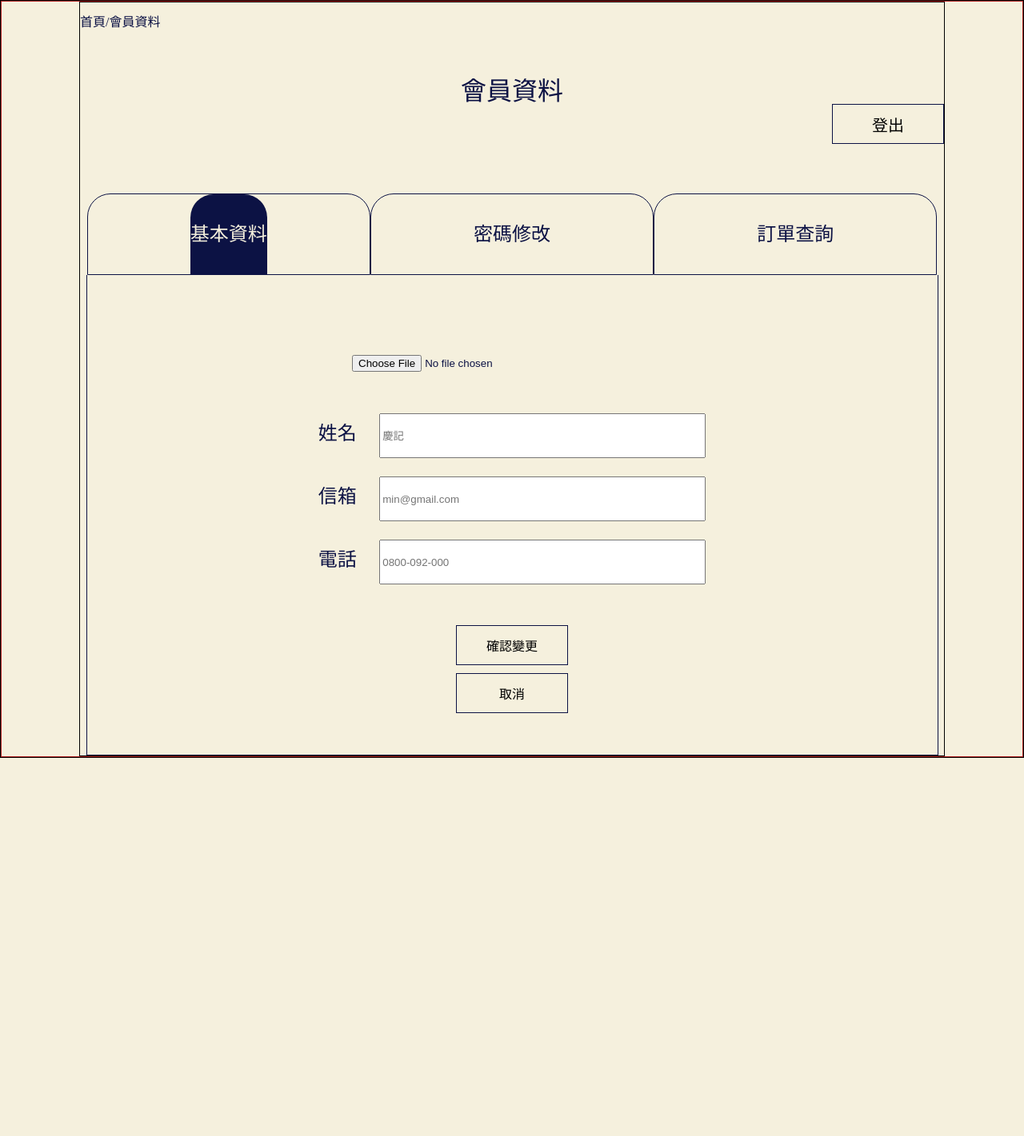
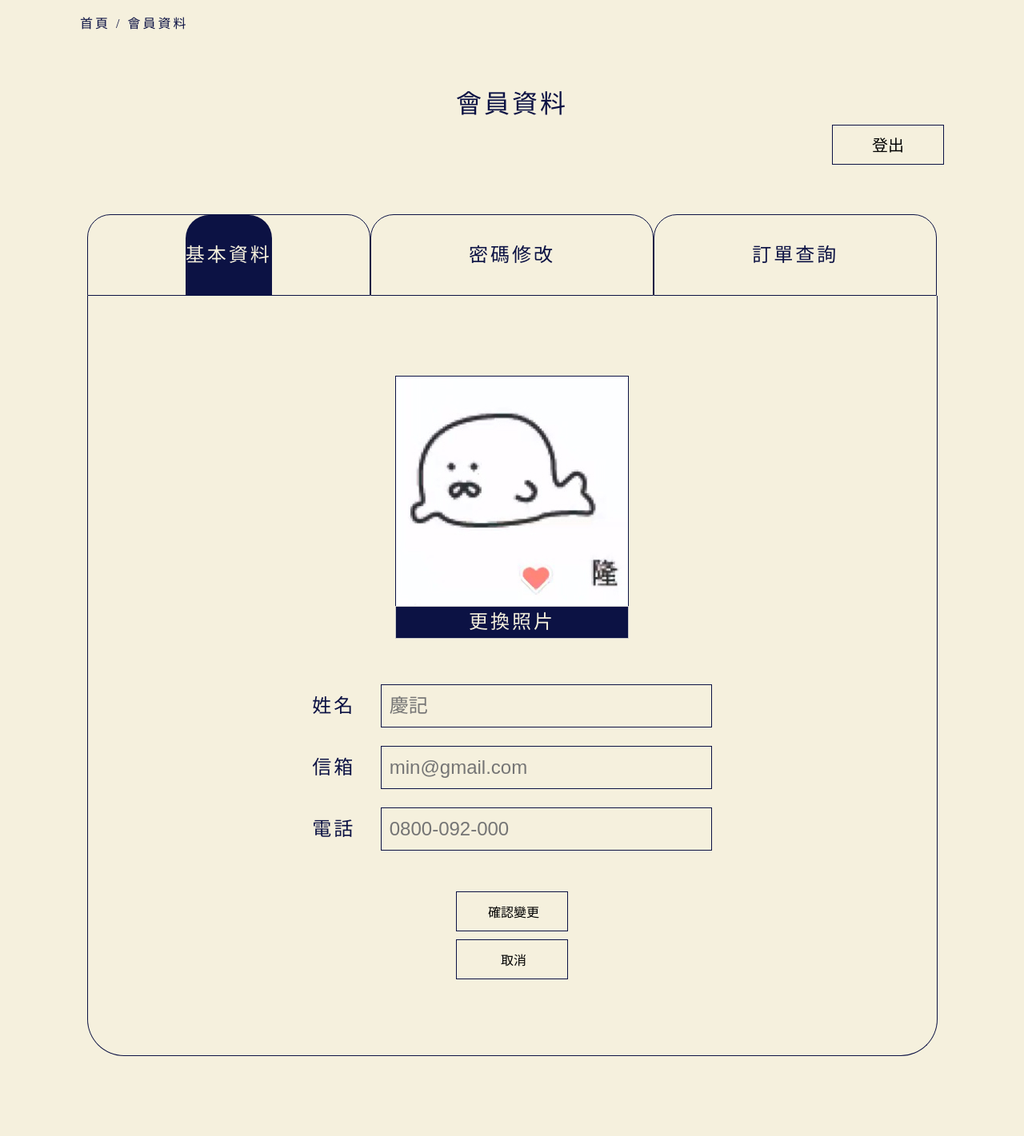
Before and after one commit to jayyehice/sunoom, a PHP site: page /member.html in a window 1280 px wide. Shown: the whole page at 80% size. Before the commit the page ends 948 px from the top, so only its background shows below. Run offline with PHP 8.4, Linux system fonts and the light colour scheme; style sheets or scripts are compiled from the project's sources.

Commit message:
細項修改

```diff
--- a/src/css/member.css
+++ b/src/css/member.css
@@ -1,17 +1,17 @@
 body {
   background-color: #F5F0DD;
-  border: 1px solid black;
   color: #0C1244;
+  box-sizing: border-box;
+  line-height: 1.6;
+  letter-spacing: 3px;
 }
 
 main {
-  border: 1px solid firebrick;
   margin: 0 auto;
   color: #0C1244;
 }
 
 .wrapper {
-  border: 1px solid black;
   width: 1080px;
   margin: 0 auto;
 }
@@ -77,14 +83,16 @@ h3 {
 }
 
 .basicData {
-  width: 1063px;
+  width: 1061px;
   margin: 0 auto;
-  height: 500px;
+  height: 850px;
   text-align: center;
+  border-radius: 0px 0px 46px 46px;
   border-left: 1px solid #0C1244;
   border-right: 1px solid #0C1244;
   border-bottom: 1px solid #0C1244;
   padding-top: 100px;
+  margin-bottom: 100px;
 }
 .basicData label {
   font-size: 24rem;
@@ -94,6 +102,30 @@ h3 {
   margin-bottom: 23px;
   width: 400px;
   height: 50px;
+  background-color: #F5F0DD;
+  border: 1px solid #0C1244;
+  padding-left: 10px;
+  font-size: 24rem;
+}
+.basicData input[type=file] {
+  position: fixed;
+  right: 100%;
+  bottom: 100%;
+}
+.basicData .custom-file-upload {
+  border: 1px solid #ccc;
+  display: inline-block;
+  cursor: pointer;
+  margin-right: 0;
+  position: relative;
+  top: -7px;
+  width: 290px;
+  background-color: #0C1244;
+  color: #F5F0DD;
+  margin-bottom: 50px;
+}
+.basicData .memberFile {
+  border: 0;
 }
 .basicData .memberPhone {
   margin-bottom: 0;
--- a/src/forgotPwd.html
+++ b/src/forgotPwd.html
@@ -16,7 +16,7 @@
     <main>
         <div class="wrapper">
             <p>
-                <a href="#">首頁</a>/<a href="#">忘記密碼</a>
+                <a href="#">首頁</a> / 忘記密碼
             </p>
 
             <h3>忘記密碼</h3>
--- a/src/login.html
+++ b/src/login.html
@@ -13,14 +13,14 @@
     <script src="https://cdnjs.cloudflare.com/ajax/libs/jquery/3.6.0/jquery.js"></script>
 
 </head>
-<body>
+<body class="login">
     @@include('./layout/header.html')
 
     <main>
         <div class="wrapper">
             <div class="member_left">
                 <p>
-                    <a href="#">首頁</a>/<a href="#">會員登入</a>
+                    <a href="#">首頁</a> / 會員登入
                 </p>
 
                 <h3>會員登入</h3>
@@ -58,7 +58,7 @@
 
             <div class="member_right">
                 <p>
-                    <a href="#">首頁</a>/<a href="#">會員註冊</a>
+                    <a href="#">首頁</a> / 會員註冊
                 </p>
 
                 <h3>會員註冊</h3>
--- a/src/member.html
+++ b/src/member.html
@@ -15,7 +15,7 @@
    <main>
        <div class="wrapper">
             <p>
-                <a href="#">首頁</a>/<a href="#">會員資料</a>
+                <a href="#">首頁</a> / 會員資料
             </p>
 
             <h3>會員資料</h3>
@@ -29,7 +29,15 @@
             </ul>
 
             <div id="basicData" class="memberInner basicData">
-                <input type="file" name="" id="">
+                <img class="memberPic" src="./img/member/member_pic.jpg" alt="大頭貼">
+                <br>
+
+                <label for="file-upload" class="custom-file-upload">
+                    更換照片
+                </label>
+                <input id="file-upload" class="memberFile" type="file"/>
+
+                <!-- <input class="memberFile" type="file" name="" id=""> -->
 
                 <form class="memberForm" method="" action="">
 
--- a/src/sass/member.scss
+++ b/src/sass/member.scss
@@ -4,21 +4,23 @@
 
 body{
     background-color: #F5F0DD;
-    border: 1px solid black;
+    // border: 1px solid black;
     color: #0C1244;
-    // box-sizing: border-box;
+    box-sizing: border-box;
+    line-height: 1.6;
+    letter-spacing: 3px;
+
 }
 
 main{
-    border: 1px solid firebrick;
+    // border: 1px solid firebrick;
     // width: 1280px;
     margin: 0 auto;
-    // background-color: #F5F0DD;
     color: #0C1244;
 }
 
 .wrapper{
-    border: 1px solid black;
+    // border: 1px solid black;
     width: 1080px;
     margin: 0 auto;
     // display: flex;
@@ -104,18 +112,23 @@ h3{
 // 第1分頁
 .basicData{
     // clear: both;
-    width: 1063px;
+    width: 1061px;
     margin: 0 auto;
-    height: 500px;
+    height: 850px;
     text-align: center;
-
+    border-radius: 0px 0px 46px 46px;
     border-left: 1px solid #0C1244;
     border-right: 1px solid #0C1244;
     border-bottom: 1px solid #0C1244;
     padding-top: 100px;
+    margin-bottom: 100px;
 
     //先消失
     // display: none;
+
+    .memberPic{
+
+    }
 
     .memberForm{
 
@@ -131,6 +144,34 @@ h3{
         margin-bottom: 23px;
         width: 400px;
         height: 50px;
+        background-color: #F5F0DD;
+        border: 1px solid #0C1244;
+        padding-left: 10px;
+        font-size: 24rem;
+
+    }
+
+    input[type="file"] {
+        position: fixed;
+        right: 100%;
+        bottom: 100%;
+    }
+    .custom-file-upload {
+        border: 1px solid #ccc;
+        display: inline-block;
+        // padding: 6px 12px;
+        cursor: pointer;
+        margin-right: 0;
+        position: relative;
+        top: -7px;
+        width: 290px;
+        background-color: #0C1244;
+        color: #F5F0DD;
+        margin-bottom: 50px;
+    }
+
+    .memberFile{
+        border: 0;
     }
 
     .memberPhone{
--- a/src/set.html
+++ b/src/set.html
@@ -13,12 +13,12 @@
 
 </head>
 
-<body>
+<body class="set">
 
     <main>
         <div class="wrapper">
             <p>
-                <a href="#">首頁</a>/<a href="#">遊</a>/<a href="#">活動套票</a>
+                <a href="#">首頁</a> / <a href="#">遊</a> / 活動套票
             </p>
 
             <h3>活動套票</h3>
```
Also changed, not shown: other parts of src/css/member.css (+36 -4 lines), other parts of src/sass/member.scss (+37 -10 lines), src/css/forgotPwd.css (+13 -2 lines), src/css/login.css (+25 -3 lines), src/css/set.css (+23 -26 lines), src/sass/forgotPwd.scss (+16 -6 lines), src/sass/login.scss (+26 -15 lines), src/sass/register.scss (deleted, +0 -141 lines), src/sass/set.scss (+37 -24 lines), src/img/member/member_pic.jpg (added), 4 other files.
